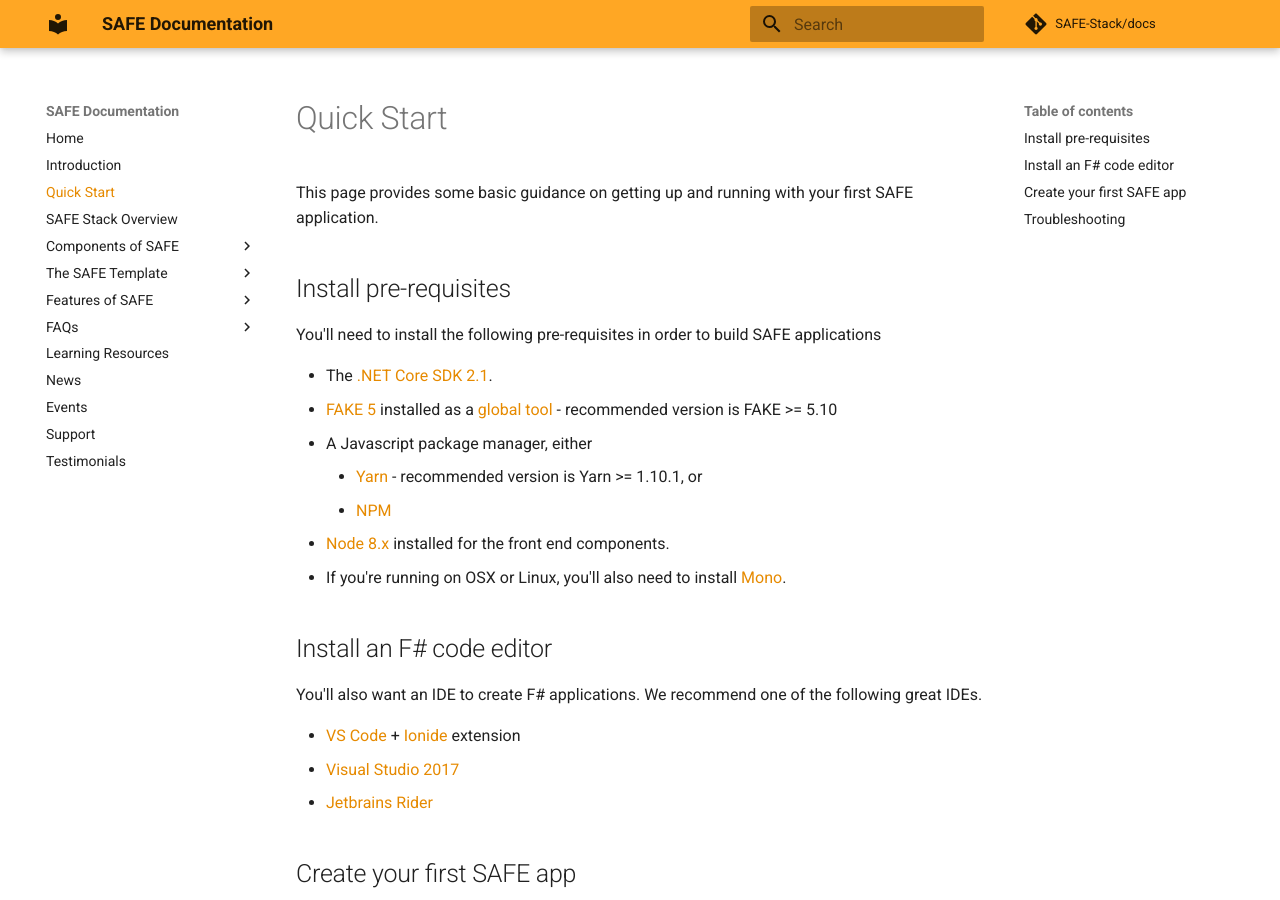
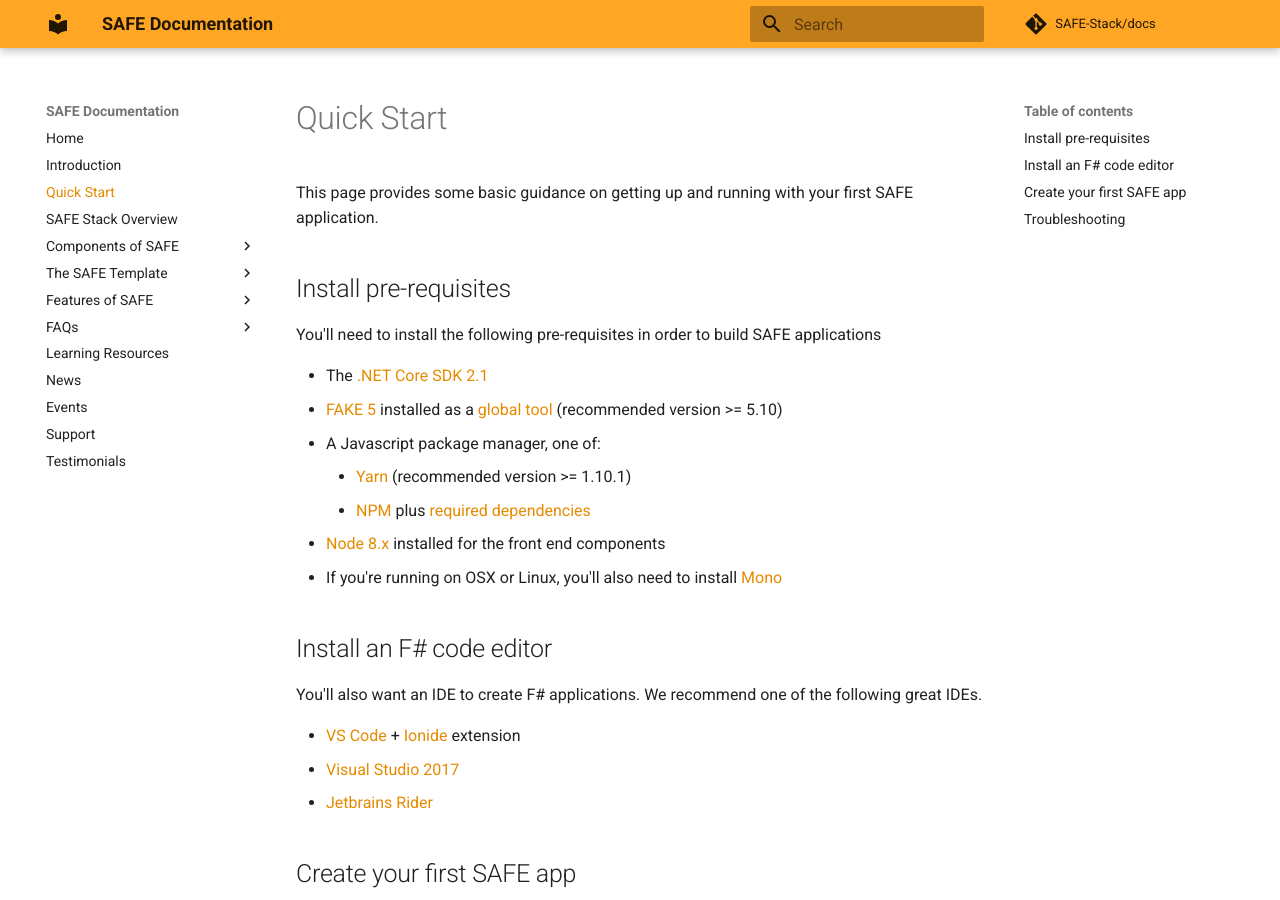
Before and after one commit to SAFE-Stack/docs, an MkDocs documentation site: the page built from docs/quickstart.md, in a window 1280 px wide and 900 px high. Built offline with MkDocs 1.6.1 and Material for MkDocs 9.7.7, drawn with Linux system fonts in a browser that asks for light colours; comment, search, counter and statistics services are not loaded.

Commit message:
Update NPM guide links.

```diff
--- a/docs/quickstart.md
+++ b/docs/quickstart.md
@@ -4,13 +4,13 @@
 
 You'll need to install the following pre-requisites in order to build SAFE applications
 
-* The [.NET Core SDK 2.1](https://www.microsoft.com/net/download/).
-* [FAKE 5](https://fake.build/) installed as a [global tool](https://fake.build/fake-gettingstarted.html#Install-FAKE) - recommended version is FAKE >= 5.10
-* A Javascript package manager, either
-	* [Yarn](https://yarnpkg.com/lang/en/docs/install/) - recommended version is Yarn >= 1.10.1, or
-	* [NPM](template-overview.md#js-deps)
-* [Node 8.x](https://nodejs.org/en/download/) installed for the front end components.
-* If you're running on OSX or Linux, you'll also need to install [Mono](https://www.mono-project.com/docs/getting-started/install/).
+* The [.NET Core SDK 2.1](https://www.microsoft.com/net/download/)
+* [FAKE 5](https://fake.build/) installed as a [global tool](https://fake.build/fake-gettingstarted.html#Install-FAKE) (recommended version >= 5.10)
+* A Javascript package manager, one of:
+	* [Yarn](https://yarnpkg.com/lang/en/docs/install/) (recommended version >= 1.10.1)
+	* [NPM](https://www.npmjs.com/) plus [required dependencies](template-overview.md#js-deps)
+* [Node 8.x](https://nodejs.org/en/download/) installed for the front end components
+* If you're running on OSX or Linux, you'll also need to install [Mono](https://www.mono-project.com/docs/getting-started/install/)
 
 ## Install an F# code editor
 
```
